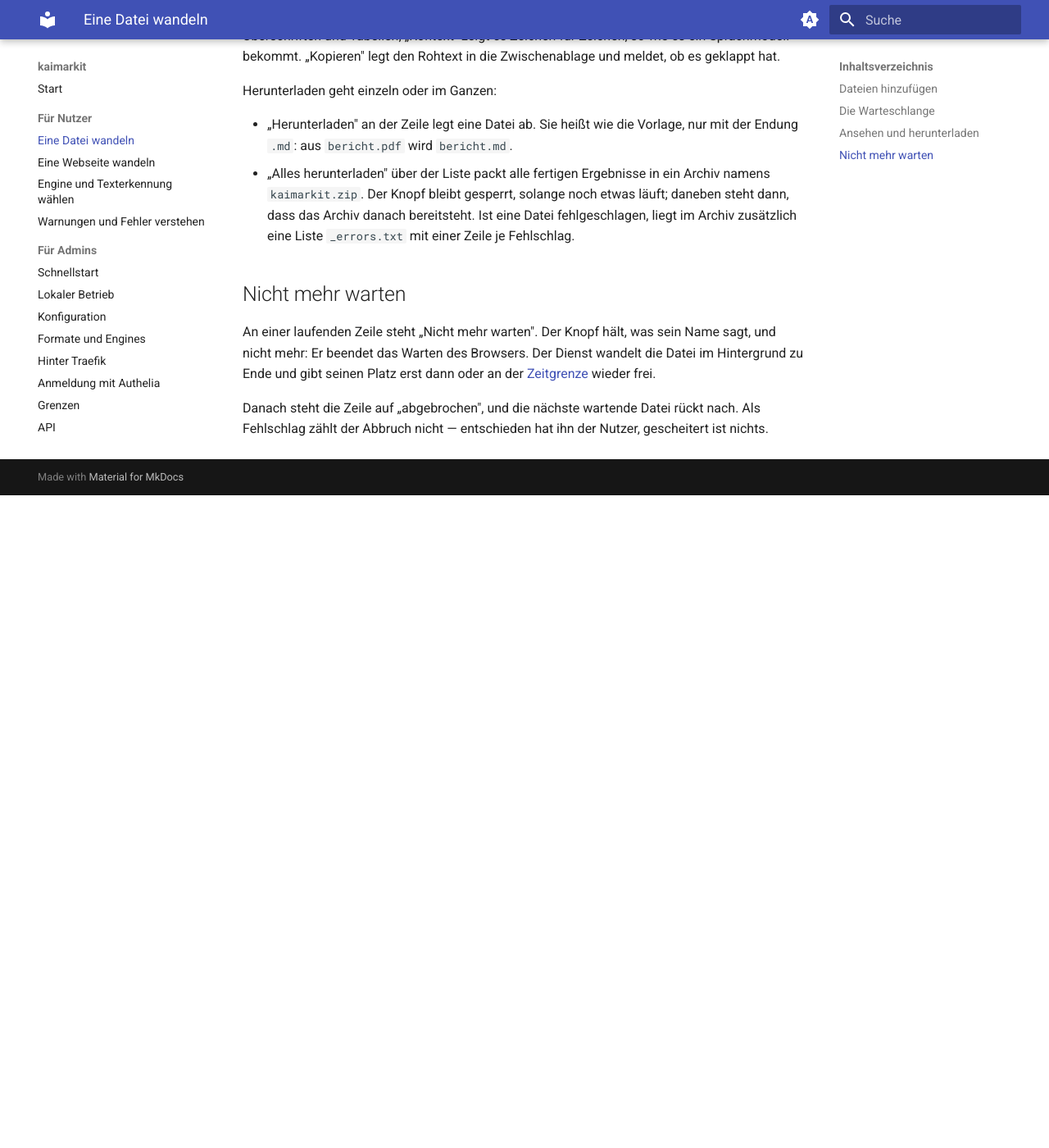
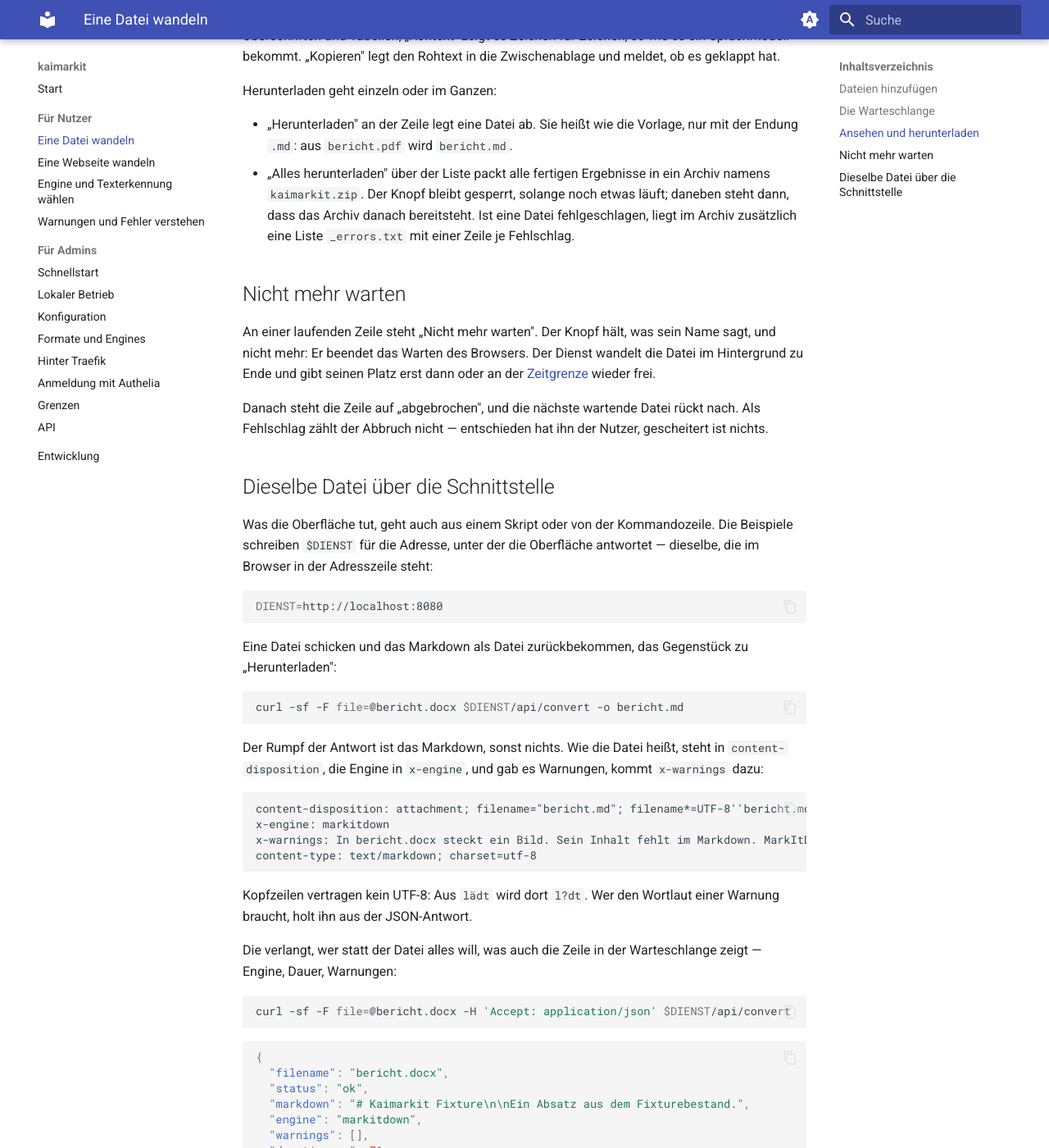
Before and after one commit to 0x2e6b6169/kaimarkit, an MkDocs documentation site: the page built from docs/nutzer/dateien-wandeln.md, in a window 1280 px wide and 1400 px high, scrolled down 1545 px. Shown: the whole window at 82% size. Built offline with MkDocs 1.6.1 and Material for MkDocs 9.7.7, drawn with Linux system fonts in a browser that asks for light colours; the version menu is left out; before the commit the page ends 2149 px from its top, so only the background shows below that; some of the changed text lies outside the part shown.

Commit message:
docs(nutzer): DOC-26 wip, add the API path to dateien-wandeln

````diff
--- a/docs/nutzer/dateien-wandeln.md
+++ b/docs/nutzer/dateien-wandeln.md
@@ -1,10 +1,9 @@
 # Eine Datei wandeln
 
 Diese Seite beschreibt den Weg von der Datei zum Markdown: hinzufügen, warten,
-ansehen, herunterladen. Sie setzt nichts voraus außer einem Browser und der
-Adresse, unter der der Dienst antwortet. Wer den Dienst selbst starten will,
-findet den Weg unter [Schnellstart](../admin/schnellstart.md); wer ihn aus einem
-Programm heraus rufen will, unter [API](../admin/api.md).
+ansehen, herunterladen. Sie zeigt ihn zweimal — in der Oberfläche und als Aufruf
+der Schnittstelle. Die Oberfläche ruft dieselben Endpunkte auf, die auch ein
+Skript benutzt; heraus kommt beide Male dasselbe.
 
 Ein Wort kommt immer wieder vor: **Engine**. So heißt das Programm, das die
 Umwandlung ausführt. Der Dienst bringt drei davon mit, und sie liefern zu
@@ -86,3 +85,68 @@
 Danach steht die Zeile auf „abgebrochen", und die nächste wartende Datei rückt
 nach. Als Fehlschlag zählt der Abbruch nicht — entschieden hat ihn der Nutzer,
 gescheitert ist nichts.
+
+## Dieselbe Datei über die Schnittstelle
+
+Was die Oberfläche tut, geht auch aus einem Skript oder von der Kommandozeile. Die
+Beispiele schreiben `$DIENST` für die Adresse, unter der die Oberfläche antwortet —
+dieselbe, die im Browser in der Adresszeile steht:
+
+```bash
+DIENST=http://localhost:8080
+```
+
+Eine Datei schicken und das Markdown als Datei zurückbekommen, das Gegenstück zu
+„Herunterladen":
+
+```bash
+curl -sf -F file=@bericht.docx $DIENST/api/convert -o bericht.md
+```
+
+Der Rumpf der Antwort ist das Markdown, sonst nichts. Wie die Datei heißt, steht in
+`content-disposition`, die Engine in `x-engine`, und gab es Warnungen, kommt
+`x-warnings` dazu:
+
+```text
+content-disposition: attachment; filename="bericht.md"; filename*=UTF-8''bericht.md
+x-engine: markitdown
+x-warnings: In bericht.docx steckt ein Bild. Sein Inhalt fehlt im Markdown. MarkItDown liest keinen Text aus Bildern. Wer ihn braucht, speichert das Dokument als PDF und l?dt es mit der Engine docling und eingeschalteter Texterkennung erneut hoch.
+content-type: text/markdown; charset=utf-8
+```
+
+Kopfzeilen vertragen kein UTF-8: Aus `lädt` wird dort `l?dt`. Wer den Wortlaut einer
+Warnung braucht, holt ihn aus der JSON-Antwort.
+
+Die verlangt, wer statt der Datei alles will, was auch die Zeile in der
+Warteschlange zeigt — Engine, Dauer, Warnungen:
+
+```bash
+curl -sf -F file=@bericht.docx -H 'Accept: application/json' $DIENST/api/convert
+```
+
+```json
+{
+  "filename": "bericht.docx",
+  "status": "ok",
+  "markdown": "# Kaimarkit Fixture\n\nEin Absatz aus dem Fixturebestand.",
+  "engine": "markitdown",
+  "warnings": [],
+  "duration_ms": 71,
+  "error": null
+}
+```
+
+Mehrere Dateien nimmt `/api/convert/batch` in einem Aufruf. Es antwortet mit einem
+Archiv, in dem je eine `.md` liegt, und legt `_errors.txt` dazu, sobald eine Datei
+scheiterte — dasselbe, was „Alles herunterladen" packt:
+
+```bash
+curl -sf -F file=@bericht.docx -F file=@liste.csv \
+     $DIENST/api/convert/batch -o ergebnis.zip
+```
+
+Auch hier nimmt eine gescheiterte Datei die übrigen nicht mit. Mit
+`-H 'Accept: application/json'` kommt statt des Archivs eine Liste der Einträge,
+dazu die Zählung `total`, `succeeded` und `failed`.
+
+Alle Endpunkte, Felder und Fehlercodes stehen unter [API](../admin/api.md).
````
